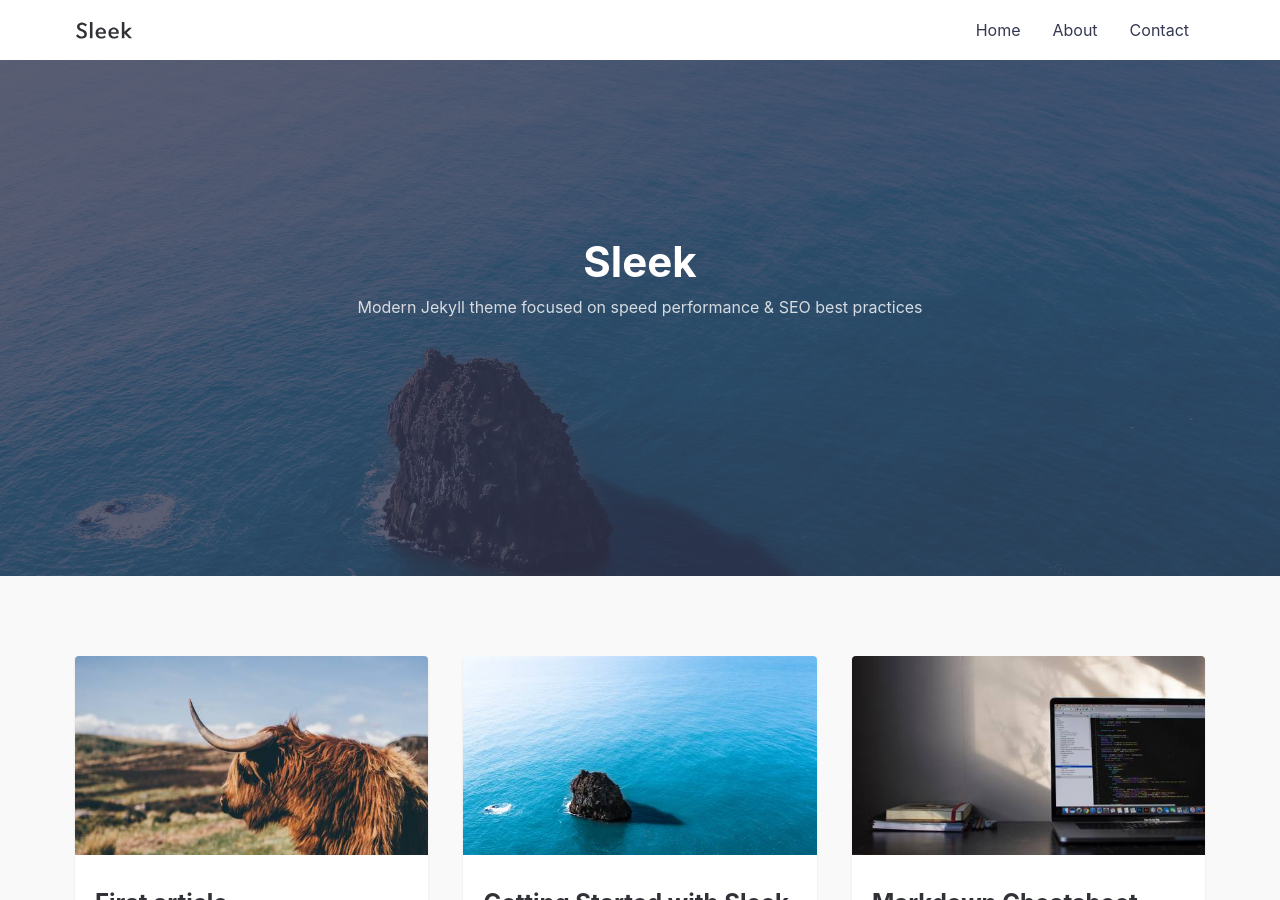
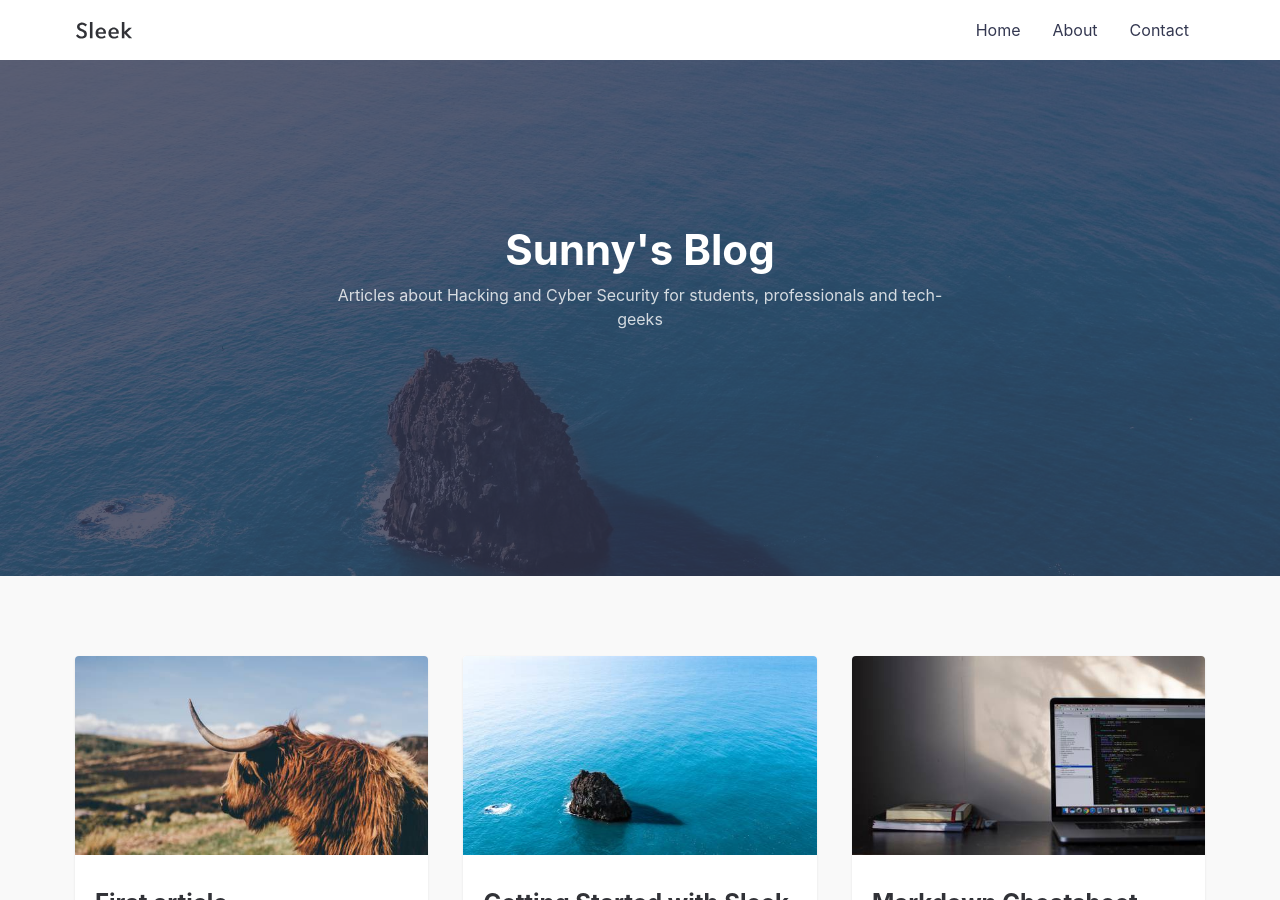
Before and after one commit to sunny6300/innodict.github.io, a Jekyll site: the page built from index.md, in a window 1280 px wide and 900 px high. Built offline with Jekyll 4.4.1, drawn with Linux system fonts in a browser that asks for light colours.

Commit message:
Update default.html

```diff
--- a/_layouts/default.html
+++ b/_layouts/default.html
@@ -20,8 +20,8 @@ layout: compress
 
     <div class="hero lazyload" data-bg="{{site.url}}/assets/img/posts/sleek_lg.jpg">
       <div class="hero__wrap">
-        <h1 class="hero__title">Sleek</h1>
-        <p class="hero__meta">Modern Jekyll theme focused on speed performance & SEO best practices</p>
+        <h1 class="hero__title">Sunny's Blog</h1>
+        <p class="hero__meta">Articles about Hacking and Cyber Security for students, professionals and tech-geeks</p>
       </div>
     </div>
 
```
